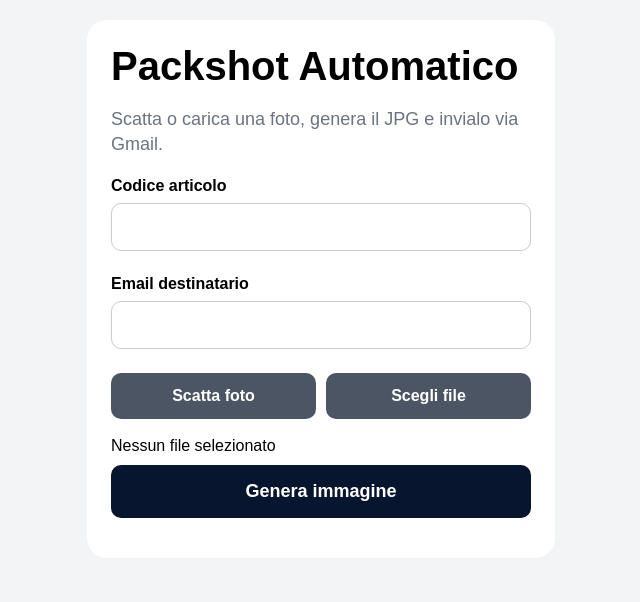
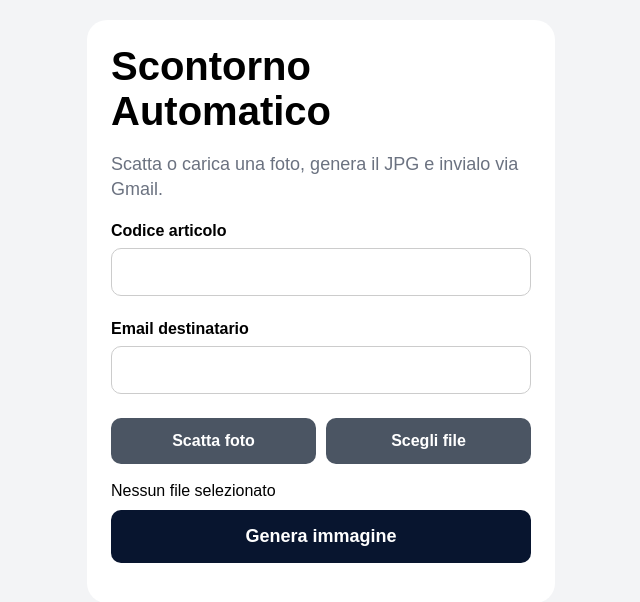
Before and after one commit to alepa05/product-photo-tool-mobile, a website: page public/index.html in a window 1280 px wide. Shown: the whole page, without its empty margins (319-959 px from the left). Drawn offline with Linux system fonts and the light colour scheme.

Commit message:
Update index.html

```diff
--- a/public/index.html
+++ b/public/index.html
@@ -9,7 +9,7 @@
 <body>
   <main class="wrap">
     <div class="card">
-      <h1>Packshot Automatico</h1>
+      <h1>Scontorno Automatico</h1>
       <p class="sub">Scatta o carica una foto, genera il JPG e invialo via Gmail.</p>
 
       <form id="uploadForm">
```
